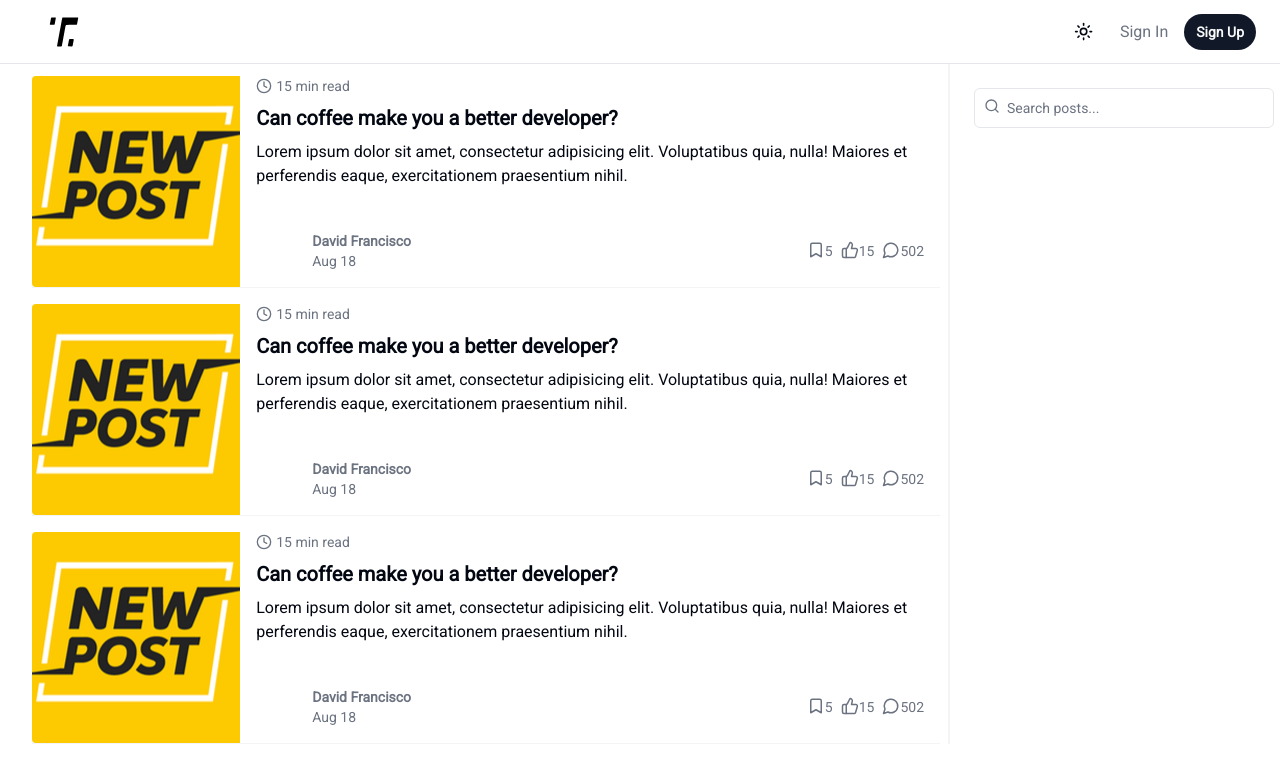
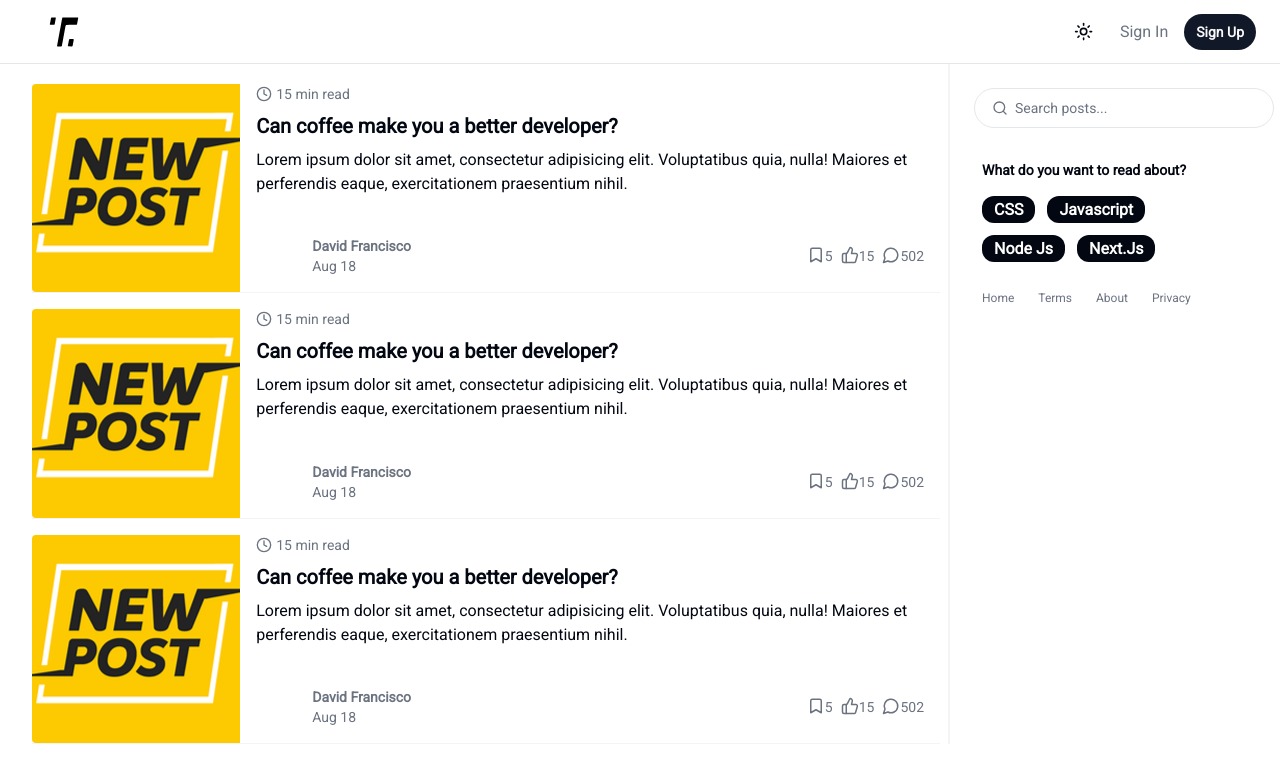
Before and after one commit to davidfcopozo/personal-blog, a Next.js app in the folder client/: page / in a window 1280 px wide. Shown: the top 782 px of the page. Built offline with nearby package versions, Linux system fonts and the light colour scheme.

Commit message:
refactor: Update Home aside

```diff
--- a/client/src/app/page.tsx
+++ b/client/src/app/page.tsx
@@ -1,6 +1,7 @@
 import { BlogCard } from "@/components/blog-card";
 import { Input } from "@/components/ui/input";
 import { Search } from "lucide-react";
+import Link from "next/link";
 
 export default function Home() {
   return (
@@ -8,7 +9,7 @@ export default function Home() {
       <div className="flex flex-row flex-wrap p-2 sm:p-4">
         <main
           role="main"
-          className="w-full flex justify-center flex-wrap gap-4 mt-12 sm:w-2/3 md:w-3/4 pt-1 px-2"
+          className="w-full flex justify-center flex-wrap gap-4 mt-14 sm:w-2/3 md:w-3/4 pt-1 px-2"
         >
           <BlogCard />
           <BlogCard />
@@ -16,16 +17,57 @@ export default function Home() {
         </main>
         <aside className="w-full hidden pt-12 sm:flex sm:flex-column sm:w-1/3 md:w-1/4 px-2 border-l-2 border-secondary">
           <div className="sticky top-16 p-4 bg-background rounded-xl w-full h-[84vh]">
+            <div>
+              <div className="flex ml-auto flex-col gap-8">
                 <form className="ml-auto flex-1 sm:flex-start">
                   <div className="relative">
-                <Search className="absolute left-2.5 top-2.5 h-4 w-4 text-muted-foreground" />
+                    <Search className="absolute left-2.5 top-2.5 ml-2 h-5 w-4 text-muted-foreground" />
                     <Input
                       type="search"
                       placeholder="Search posts..."
-                  className="pl-8 sm:w-[300px] md:w-[200px] lg:w-[300px]"
+                      className="rounded-full pl-10 sm:w-[300px] md:w-[200px] lg:w-[300px]"
                     />
                   </div>
                 </form>
+                <div className="flex ml-2 flex-col">
+                  <p className="text-sm text-foreground font-semibold mb-4">
+                    What do you want to read about?
+                  </p>
+                  <div className="flex flex-wrap gap-3 text-middle text-accent font-semibold text-background">
+                    <Link
+                      href="/#"
+                      className="bg-card-foreground py-[0.1em] rounded-xl justify-center px-3 transition-all duration-300 hover:scale-105"
+                    >
+                      <p>CSS</p>
+                    </Link>
+                    <Link
+                      href="/#"
+                      className="bg-card-foreground py-[0.1em] rounded-xl justify-center px-3 transition-all duration-300 hover:scale-105"
+                    >
+                      Javascript
+                    </Link>
+                    <Link
+                      href="/#"
+                      className="bg-card-foreground py-[0.1em] rounded-xl justify-center px-3 transition-all duration-300 hover:scale-105"
+                    >
+                      Node Js
+                    </Link>
+                    <Link
+                      href="/#"
+                      className="bg-card-foreground py-[0.1em] rounded-xl justify-center px-3 transition-all duration-300 hover:scale-105"
+                    >
+                      Next.Js
+                    </Link>
+                  </div>
+                </div>
+              </div>
+              <div className="flex gap-6 mt-7 ml-2 text-muted-foreground text-xs">
+                <Link href="/#">Home</Link>
+                <Link href="/#">Terms</Link>
+                <Link href="/#">About</Link>
+                <Link href="/#">Privacy</Link>
+              </div>
+            </div>
           </div>
         </aside>
       </div>
```
Lines whose indentation alone changed are shown as unchanged.
